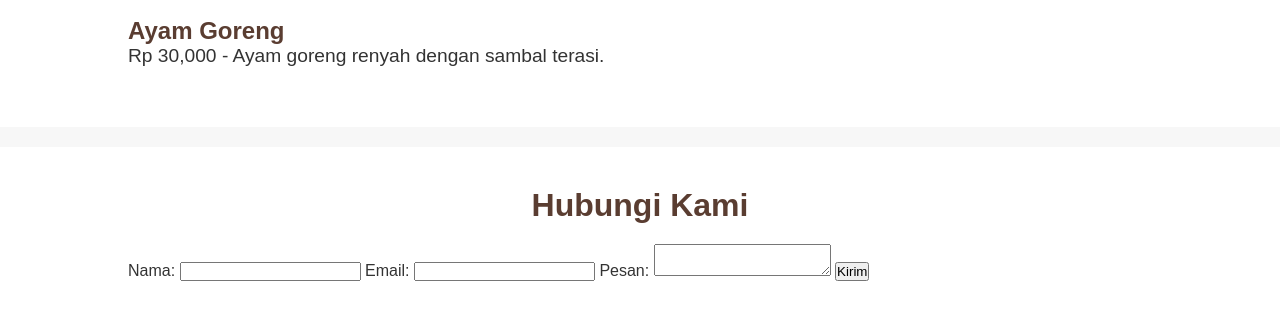
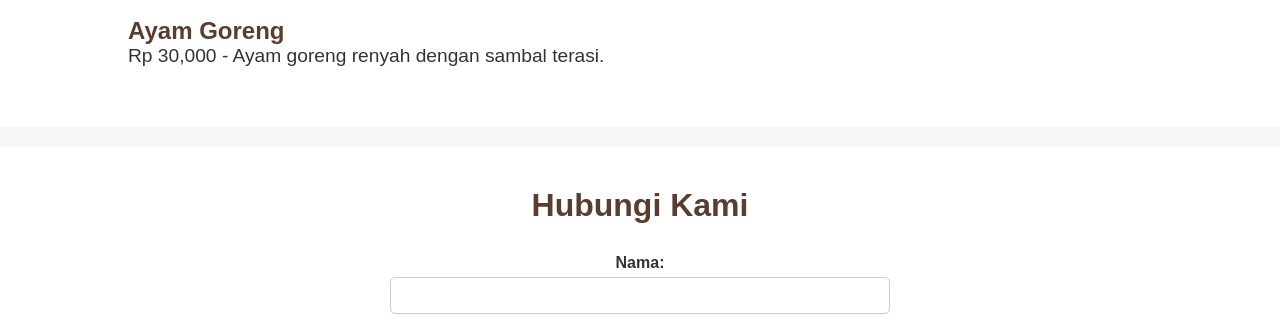
Before and after one commit to AidahMarchtiana/apo-client.io, a plain HTML site: page index.html in a window 1280 px wide. Shown: the part 621-942 px from the top of the page. Drawn offline with Linux system fonts and the light colour scheme; a script that the page names is missing.

Commit message:
cntct css

```diff
--- a/styles.css
+++ b/styles.css
@@ -88,3 +88,38 @@ h2 {
 .menu-item p {
   font-size: 1.2em;
 }
+
+/* Form Styling */
+form {
+  display: flex;
+  flex-direction: column;
+  align-items: center;
+}
+
+form label {
+  margin-top: 10px;
+  font-weight: bold;
+}
+
+form input,
+form textarea {
+  width: 100%;
+  max-width: 500px;
+  padding: 10px;
+  margin-top: 5px;
+  border: 1px solid #ccc;
+  border-radius: 5px;
+}
+
+form button {
+  margin-top: 20px;
+  padding: 10px 20px;
+  background-color: #f2e2d2;
+  border: none;
+  border-radius: 5px;
+  cursor: pointer;
+}
+
+form button:hover {
+  background-color: #e1c4a2;
+}
```
